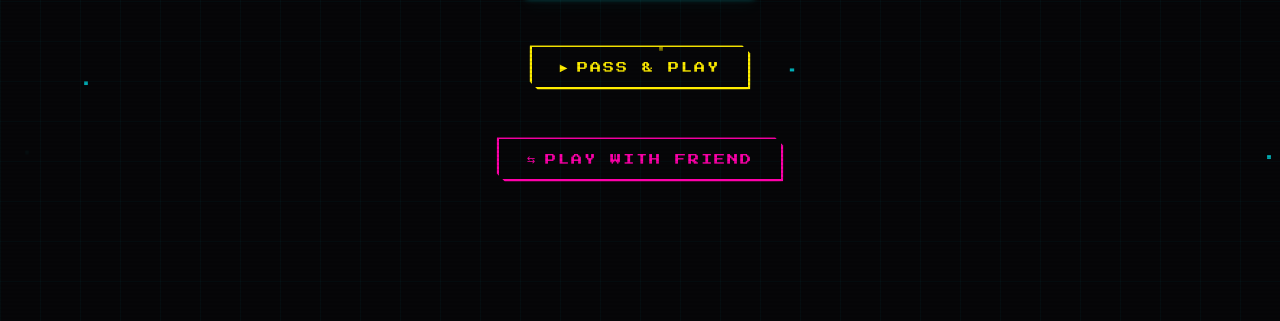
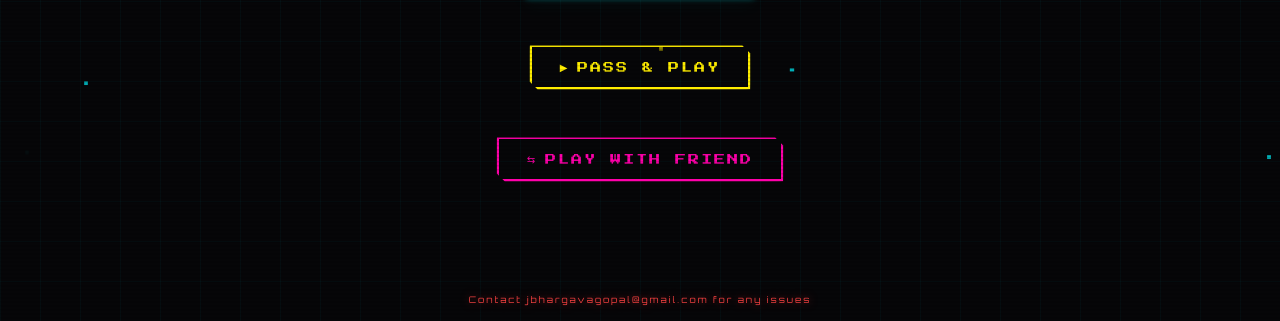
Before and after one commit to Bhargav-24/tic-tac-toe, a website: page index.html in a window 1280 px wide. Shown: the part 479-800 px from the top of the page. Drawn offline with Linux system fonts and the light colour scheme.

Commit message:
Added contact footers

```diff
--- a/index.html
+++ b/index.html
@@ -50,5 +50,8 @@
             body.appendChild(px);
         }
     </script>
+    <footer class="site-footer">
+        Contact <a href="mailto:jbhargavagopal@gmail.com">jbhargavagopal@gmail.com</a> for any issues
+    </footer>
 </body>
 </html>
--- a/styles.css
+++ b/styles.css
@@ -510,3 +510,32 @@ body.game-page {
 
     .cell { font-size: 34px; }
 }
+
+/* ═══════════════════════════════════════════
+   SITE FOOTER
+═══════════════════════════════════════════ */
+.site-footer {
+    position: fixed;
+    bottom: 16px;
+    left: 0;
+    width: 100%;
+    text-align: center;
+    font-family: var(--font-hud);
+    font-size: 9px;
+    letter-spacing: 2px;
+    color: #ff4444;
+    text-shadow: 0 0 8px #ff444488;
+    z-index: 100;
+    pointer-events: none;
+}
+
+.site-footer a {
+    color: #ff4444;
+    text-decoration: none;
+    pointer-events: all;
+    transition: text-shadow 0.15s;
+}
+
+.site-footer a:hover {
+    text-shadow: 0 0 12px #ff4444, 0 0 24px #ff444466;
+}
```
Also changed, not shown: game.html (+3 -0 lines), lobby.html (+3 -0 lines), online-game.html (+3 -0 lines).
